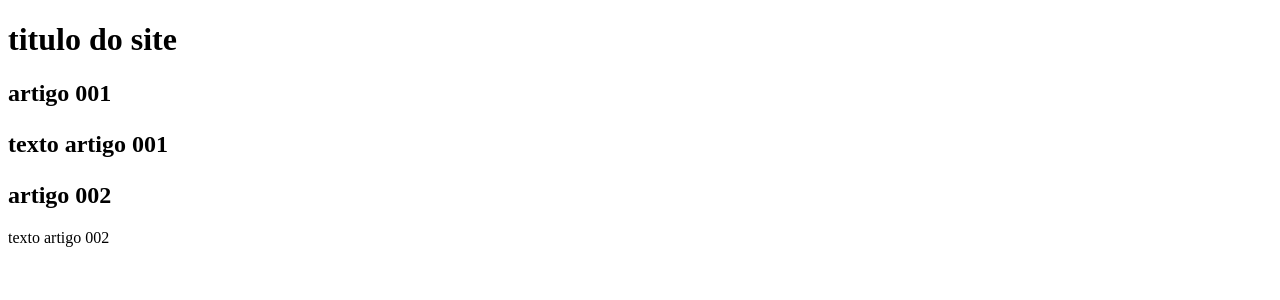
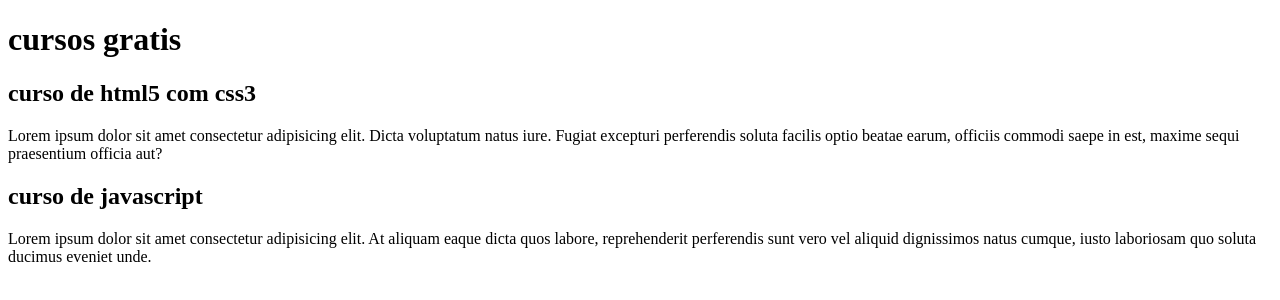
Before and after one commit to ANDRELUIZ17/projeto---site, a plain HTML site: page index.html in a window 1280 px wide. Drawn offline with Linux system fonts and the light colour scheme.

Commit message:
comecei a escrever o conteudo

```diff
--- a/index.html
+++ b/index.html
@@ -8,16 +8,16 @@
 <body>
     <main>
         <header>
-            <h1>titulo do site</h1>
+            <h1>cursos gratis</h1>
         </header>
         <article>
-            <h2>artigo 001
-                <p>texto artigo 001</p>
+            <h2>curso de html5 com css3</h2>
+                <p>Lorem ipsum dolor sit amet consectetur adipisicing elit. Dicta voluptatum natus iure. Fugiat excepturi perferendis soluta facilis optio beatae earum, officiis commodi saepe in est, maxime sequi praesentium officia aut?</p>
             </h2>
         </article>
         <article>
-            <h2>artigo 002</h2>
-            <p>texto artigo 002</p>
+            <h2>curso de javascript</h2>
+            <p>Lorem ipsum dolor sit amet consectetur adipisicing elit. At aliquam eaque dicta quos labore, reprehenderit perferendis sunt vero vel aliquid dignissimos natus cumque, iusto laboriosam quo soluta ducimus eveniet unde.</p>
         </article>
     </main>
 
```
